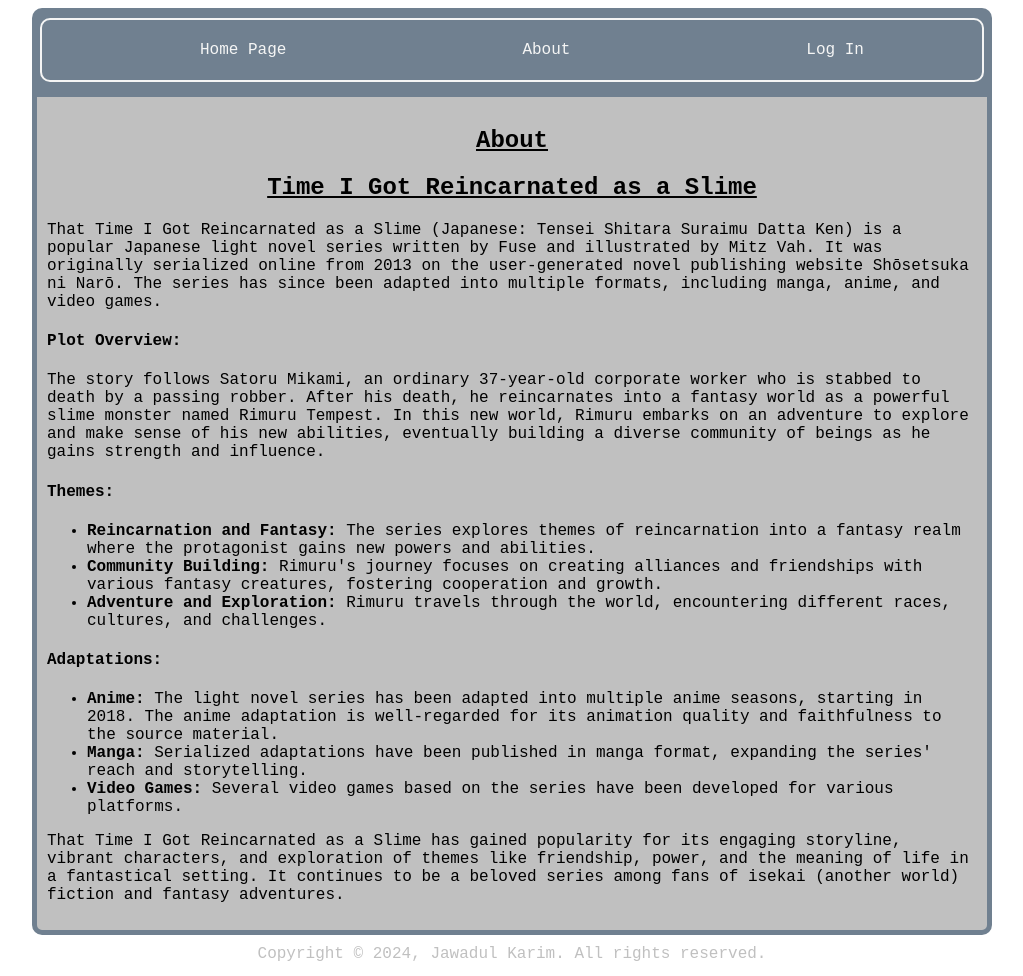
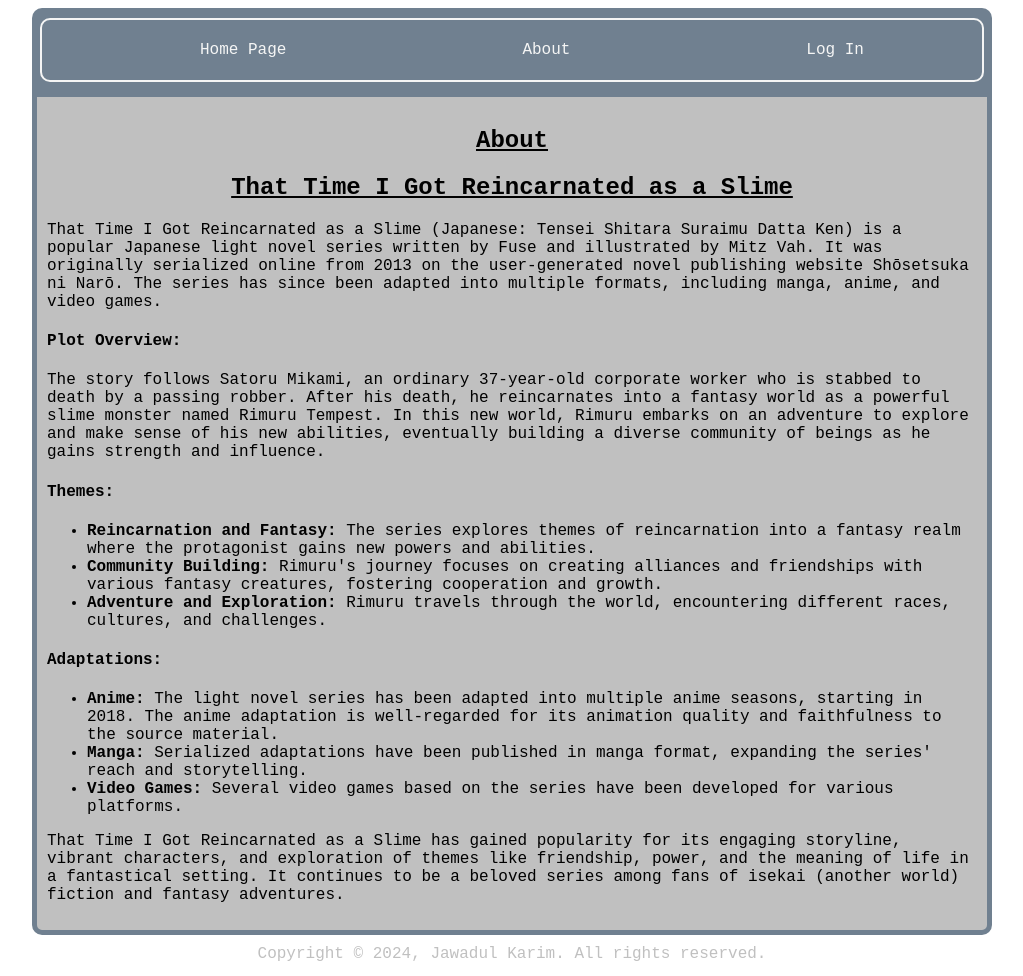
Before and after one commit to NissanJK/Anime-Blog, a plain HTML site: page about.html in a window 1280 px wide. Shown: the whole page, without its empty margins (128-1151 px from the left). Drawn offline with Linux system fonts and the light colour scheme.

Commit message:
small fix

```diff
--- a/about.html
+++ b/about.html
@@ -24,7 +24,7 @@
         <section>
         <div>
             <h2>About</h2>
-            <h2>Time I Got Reincarnated as a Slime</h2>
+            <h2>That Time I Got Reincarnated as a Slime</h2>
         </div>
         <div>
         <p>That Time I Got Reincarnated as a Slime (Japanese: Tensei Shitara Suraimu Datta Ken) is a popular Japanese light novel series written by Fuse and illustrated by Mitz Vah. It was originally serialized online from 2013 on the user-generated novel publishing website Shōsetsuka ni Narō. The series has since been adapted into multiple formats, including manga, anime, and video games.</p>
```
